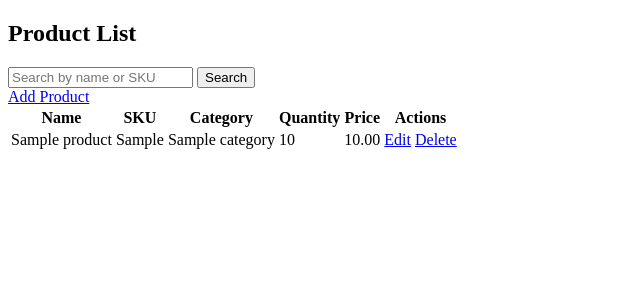
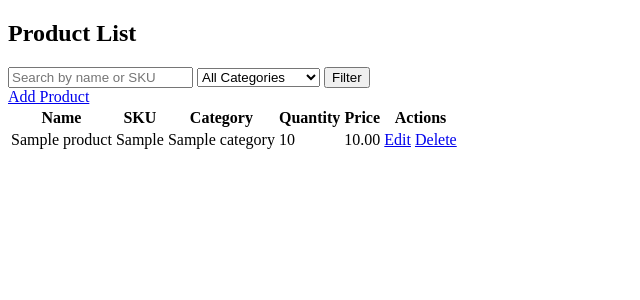
Before and after one commit to ariful-riane/stockflow, a Django app: page /products/ in a window 1280 px wide. Shown: the part 98-398 px from the top of the page, without its empty margins (0-640 px from the left). Run offline with Django 5.2, Linux system fonts and the light colour scheme; tables that the repository leaves empty hold one stand-in row (values such as "Sample post").

Commit message:
Added category filtering

```diff
--- a/inventory/templates/inventory/product_list.html
+++ b/inventory/templates/inventory/product_list.html
@@ -8,9 +8,18 @@
     <form method="get" action="{% url 'inventory:product_list' %}">
         <input type="text" name="search" placeholder="Search by name or SKU" value="{{ search }}">
 
-        <button type="submit">Search</button>
+        <select name="category">
+            <option value="">All Categories</option>
+            {% for category in categories %}
+                <option value="{{ category.id }}" {% if category.id == selected_category_id %}selected{% endif %}>
+                    {{ category.name }}
+                </option>
+            {% endfor %}
+        </select>
 
-        {% if search %}
+        <button type="submit">Filter</button>
+
+        {% if search or selected_category_id %}
             <a href="{% url 'inventory:product_list' %}">Clear</a>
         {% endif %}
 
@@ -45,7 +54,13 @@
             </tr>
             {% empty %}
             <tr>
-                <td colspan="6">No products available.</td>
+                <td colspan="6">
+                    {% if search or selected_category_id %}
+                        No products found.
+                    {% else %}
+                        No products available.
+                    {% endif %}
+                </td>
             </tr>
             {% endfor %}
         </tbody>
--- a/inventory/views.py
+++ b/inventory/views.py
@@ -2,21 +2,37 @@ from django.shortcuts import get_object_or_404, redirect, render
 from django.db.models import ProtectedError, Q
 
 from .forms import ProductForm
-from .models import Product
+from .models import Product, Category
 
 def product_list(request):
-    products = Product.objects.all()
+    products = Product.objects.select_related("category").all().order_by("name")
+    categories = Category.objects.all().order_by("name")
 
     search = request.GET.get("search", "").strip()
+    category_id = request.GET.get("category", "").strip()
+
+    selected_category_id = None
 
     if search:
         products = products.filter(
             Q(name__icontains=search) | Q(sku__icontains=search)
         )
+
+    if category_id:
+        try:
+            selected_category_id = int(category_id)
+
+        except ValueError:
+            selected_category_id = None
+        else:
+            products = products.filter(category_id=selected_category_id)
+
     return render(request, "inventory/product_list.html",
                   {
                       "products": products,
-                      "search": search
+                      "search": search,
+                      "categories": categories,
+                      "selected_category_id": selected_category_id
                    }
                   )
 
```
